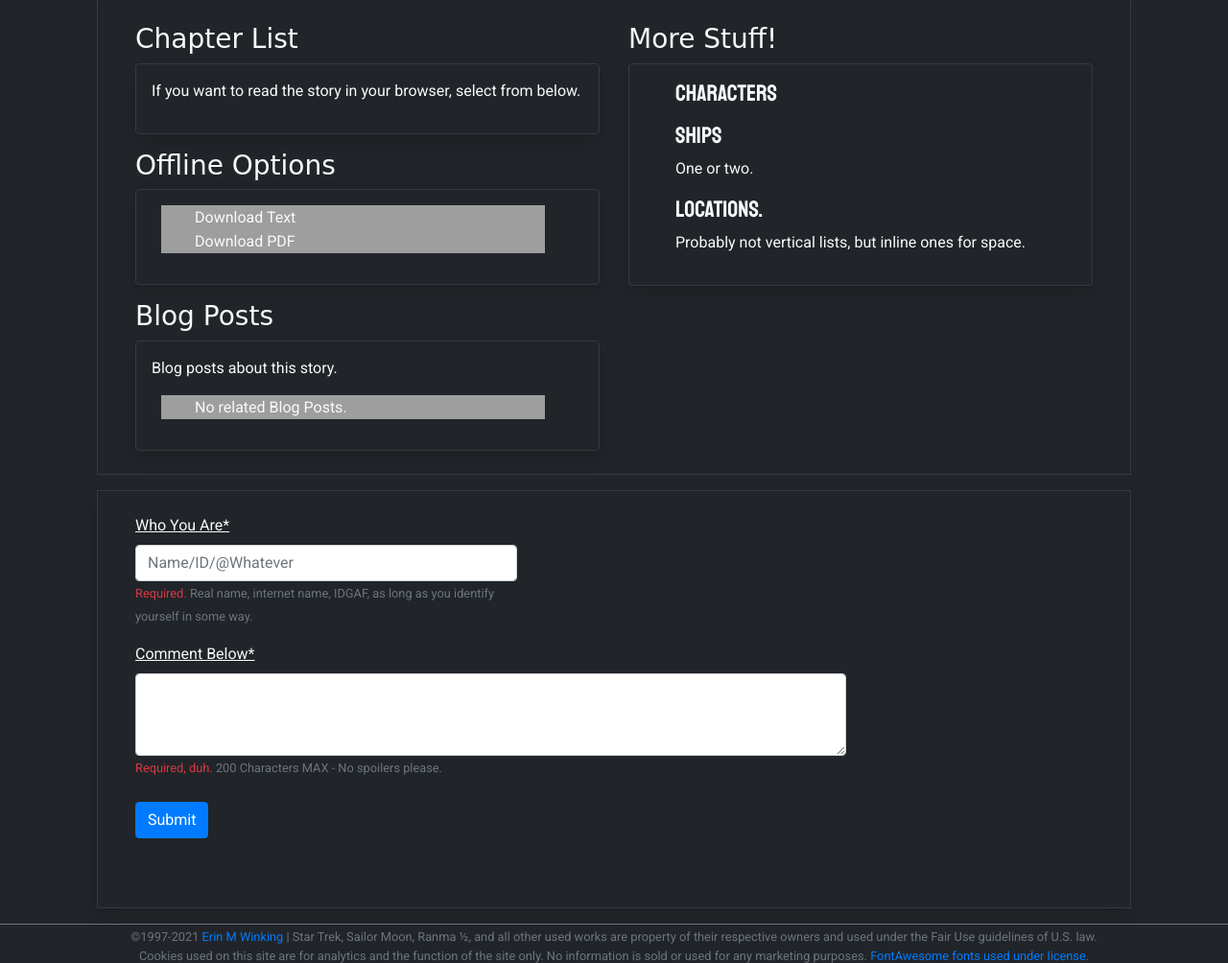
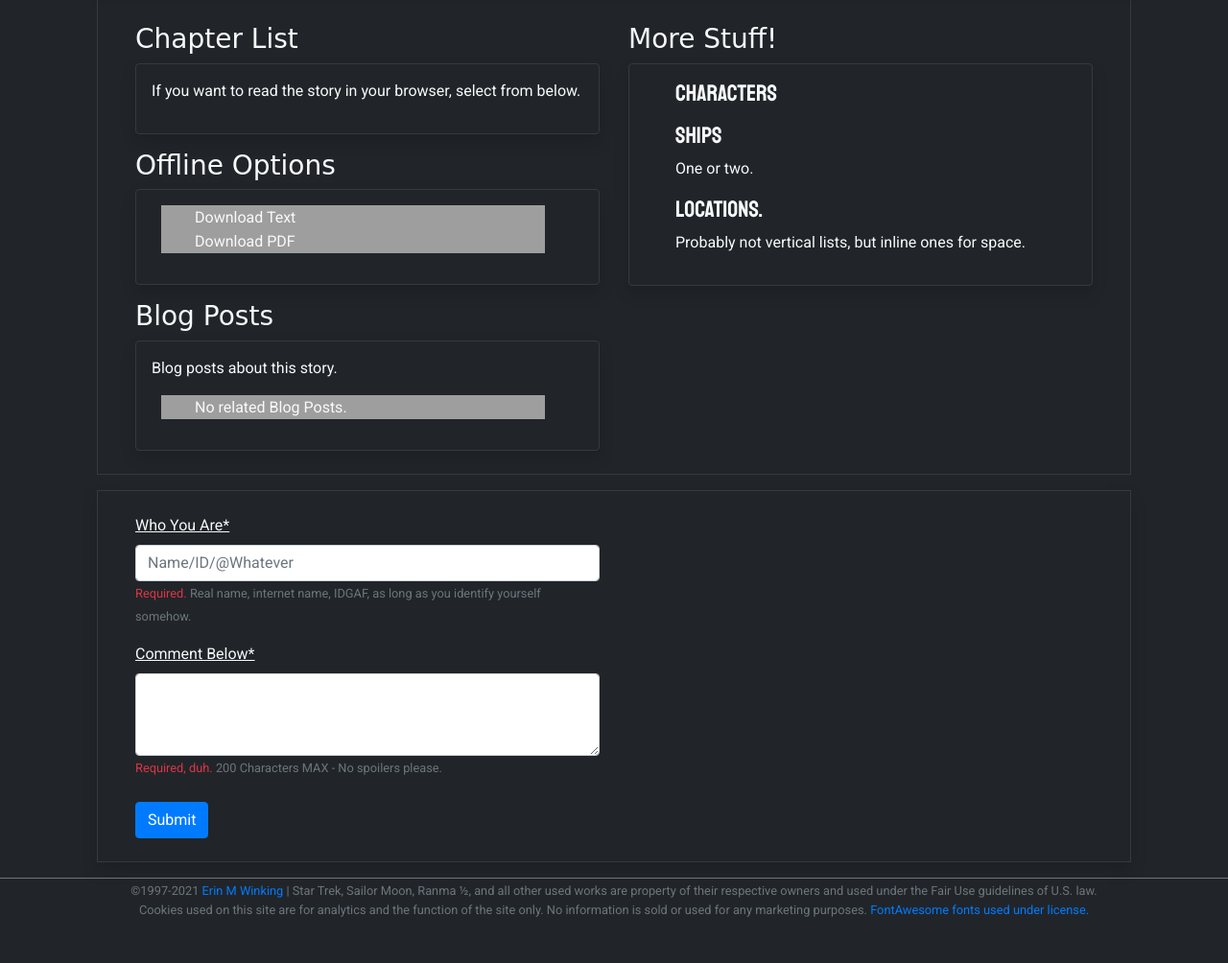
Before and after one commit to ewink1977/MoonTrek2021, a Django app: template MoonTrekStories/templates/MoonTrekStories/MoonTrekStories_detail.html in a window 1280 px wide. Shown: the part 271-1275 px from the top of the page at 96% size. After the commit the page ends 1227 px from the top, so only its background shows below. Run offline with Django 3.2, Linux system fonts and the light colour scheme; the template is opened without the code that fills it, so the values that code supplies are empty; some libraries are stand-ins or nearby versions; some web fonts are replaced; grey boxes are pictures that could not be loaded.

Commit message:
Some comment styling, other minor template revisions.

```diff
--- a/MoonTrekStories/templates/MoonTrekStories/MoonTrekChapters_detail.html
+++ b/MoonTrekStories/templates/MoonTrekStories/MoonTrekChapters_detail.html
@@ -22,7 +22,7 @@
         <div class="col-md-10 text-center align-self-center pt-3">
             <h3 class="special-elite">
                 {% if object.chapter_number != 0 and object.epilogue == False %}
-                    Chapter {{ object.chapter_number }} |
+                    Chapter {{ object.chapter_number }} -
                 {% endif %}
                 {{ object.title }}</h3>
         </div>
--- a/MoonTrekStories/templates/MoonTrekStories/MoonTrekStories_detail.html
+++ b/MoonTrekStories/templates/MoonTrekStories/MoonTrekStories_detail.html
@@ -71,18 +71,18 @@
         </div>
     </div>
     <div class="row m-3 p-4 border border-dark justify-content-end shadow">
-        <div class="col-md-12">
+        <div class="col-md-6">
             <form action="{% url 'stories:addComment' object.pk %}" method="POST" id="newComment">
             {% csrf_token %}
             <div class="row">
-                <div class="col-5">
+                <div class="col">
                     <label for="commentor" style="text-decoration: underline;">Who You Are*</label>
                     <input type="text" class="form-control" name="commentor" id="commentor" placeholder="Name/ID/@Whatever" aria-describedby="IDHelp" required>
-                    <small id="IDHelp" class="lh-normal text-muted"><span class="text-danger">Required.</span> Real name, internet name, IDGAF, as long as you identify yourself in some way.</small>
+                    <small id="IDHelp" class="lh-normal text-muted"><span class="text-danger">Required.</span> Real name, internet name, IDGAF, as long as you identify yourself somehow.</small>
                 </div>
             </div>
             <div class="row">
-                <div class="col-9">
+                <div class="col">
                     <div class="form-group mt-2 py-2">
                         <label for="comment" style="text-decoration: underline;">Comment Below*</label>
                         <textarea class="form-control" id="comment" name="comment" rows="3" aria-describedby="CommentHelp" required></textarea>
@@ -93,14 +93,14 @@
             <button type="submit" class="btn btn-primary">Submit</button>
             </form>
         </div>
-        <div class="col-md-10 my-3 p-2" id="comments">
+        <div class="col-md-6 my-3 p-2" id="comments">
             {% for comment in comments %}
-            <div class="row m-2 p-2 border-secondary shadow rounded">
+            <div class="row m-2 p-2 border border-secondary shadow rounded">
                 <div class="col-md-3">{{ comment.commentor }}</div>
-                <div class="col-md-7">{{ comment.comment }}</div>
-            </div>
-            <div class="row">
-                <small>Posted at {{ comment.created_at|date:"l, N j, Y @ f A" }}</small>
+                <div class="col-md">{{ comment.comment }}</div>
+                <div class="col-md-12 mx-2 my-2 text-right text-muted">
+                    <small>Posted at {{ comment.created_at|date:"l, N j, Y @ f A" }}</small>
+                </div>
             </div>
             {% endfor %}
         </div>
```
